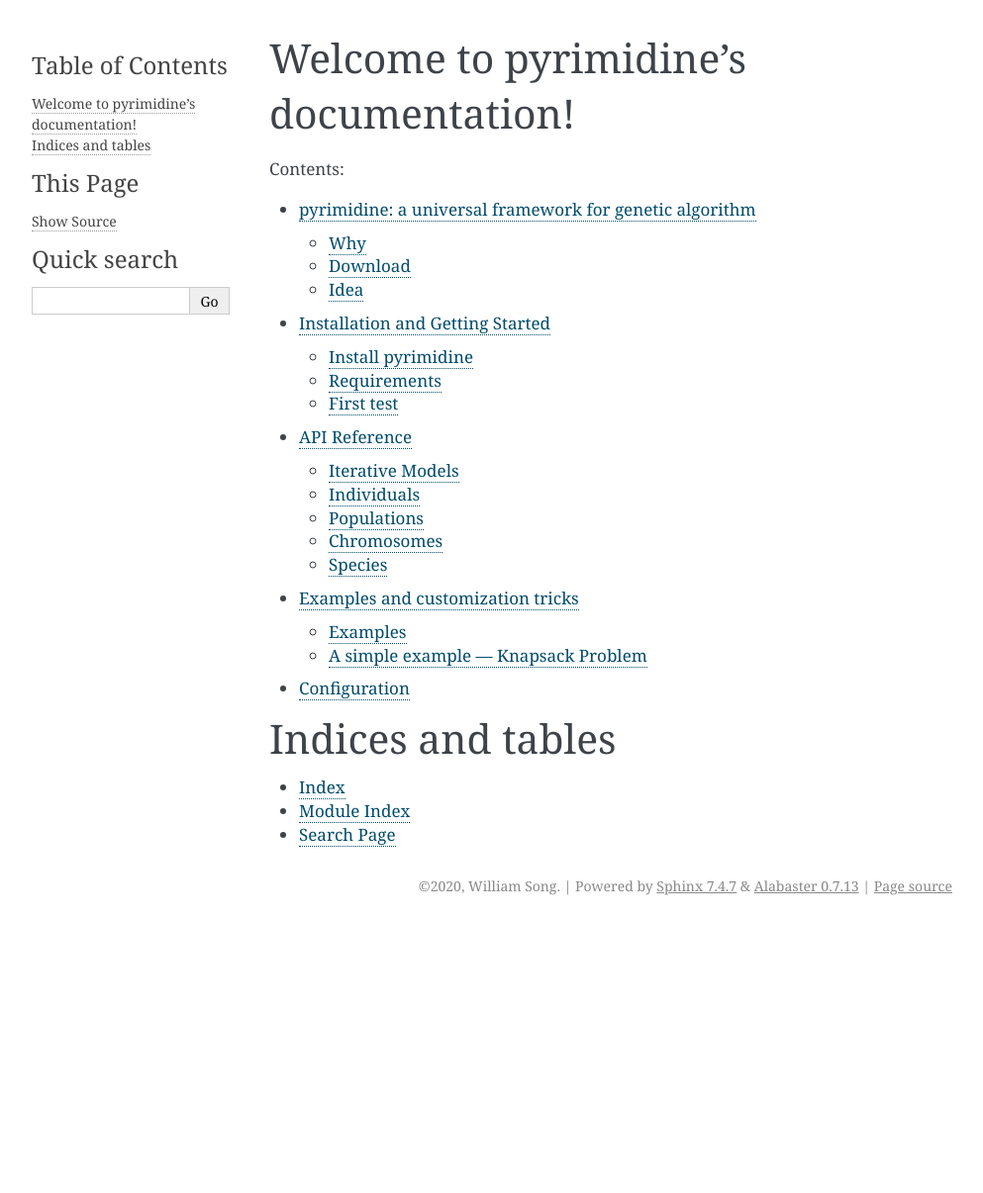
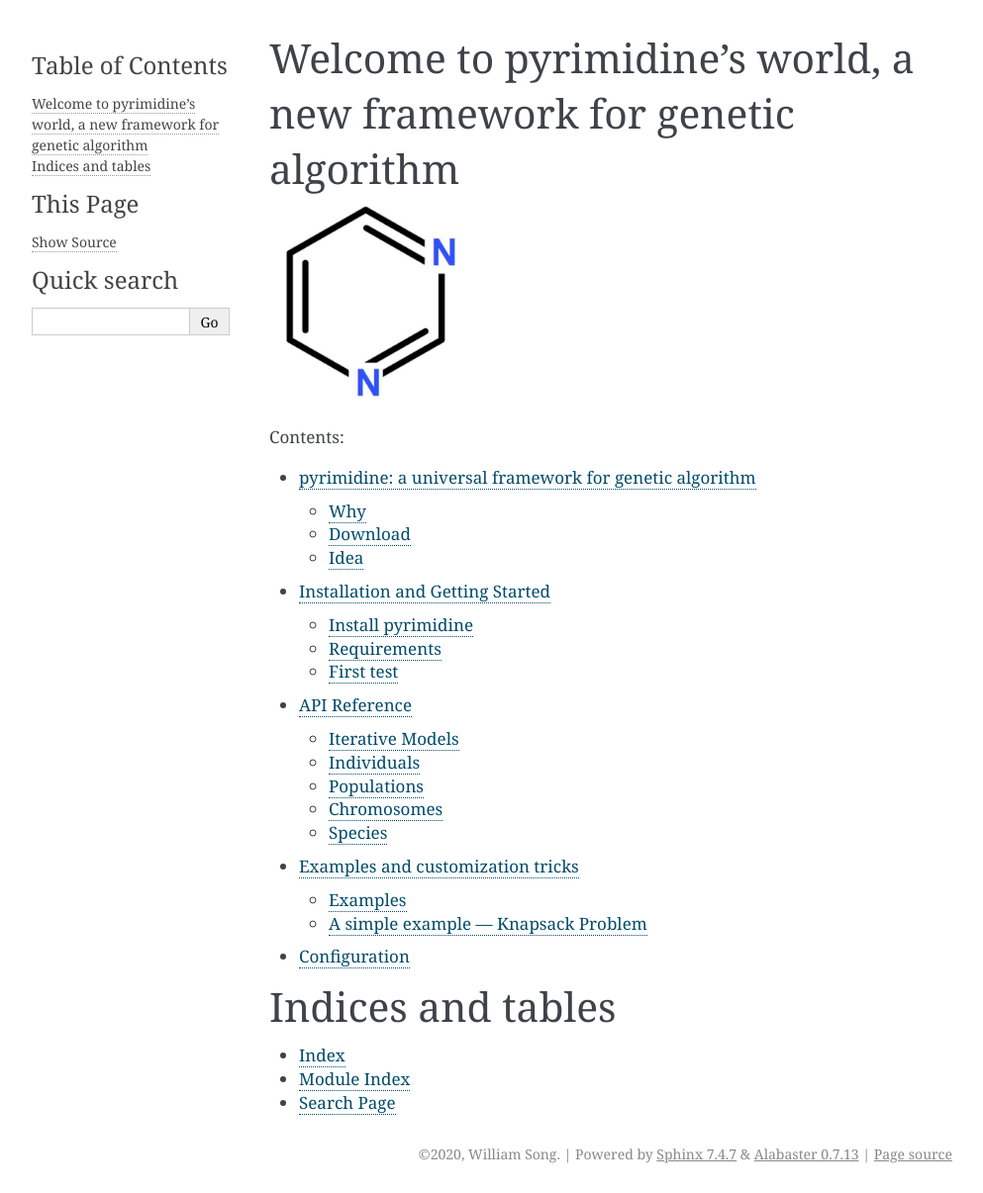
Before and after one commit to Freakwill/pyrimidine, a Sphinx documentation site: the page built from docs/source/index.rst, in a window 1280 px wide. Shown: the whole page at 99% size, without its empty margins (148-1141 px from the left). Built offline with Sphinx 7.4.7, drawn with Linux system fonts in a browser that asks for light colours; before the commit the page ends 935 px from its top, so only the background shows below that.

Commit message:
update docs

```diff
--- a/docs/source/index.rst
+++ b/docs/source/index.rst
@@ -3,8 +3,12 @@
    You can adapt this file completely to your liking, but it should at least
    contain the root `toctree` directive.
 
-Welcome to pyrimidine's documentation!
-======================================
+Welcome to pyrimidine's world, a new framework for genetic algorithm
+====================================================================
+
+.. image:: logo.png
+   :width: 200
+   :height: 200
 
 .. toctree::
    :maxdepth: 2
```
Also changed, not shown: 6 other files.
